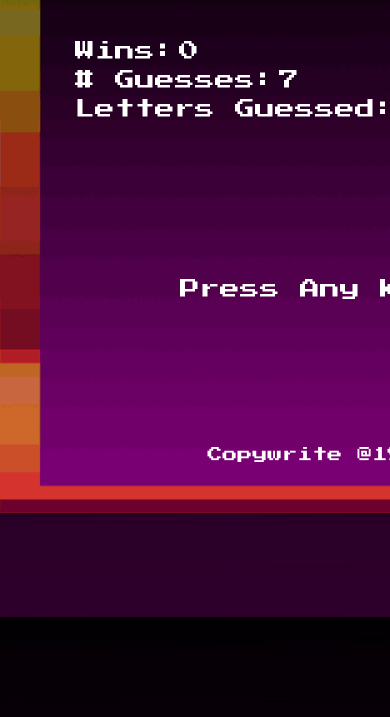
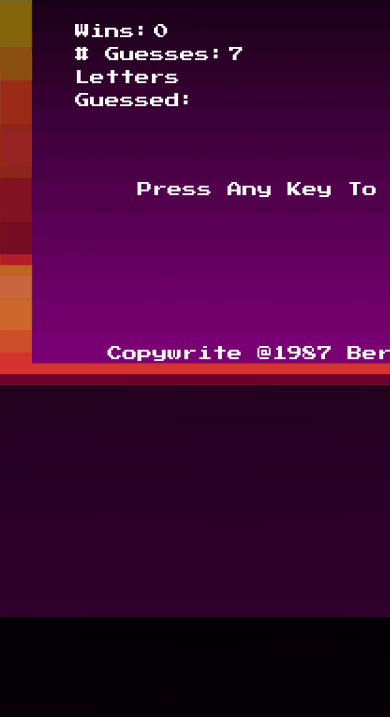
Before and after one commit to jonpber/Hangman-Game, a plain HTML site: page index.html in a window 390 px wide. Shown: the part 227-944 px from the top of the page. Drawn offline with nearby package versions, Linux system fonts and the light colour scheme.

Commit message:
added responsiveness for smaller screen

```diff
--- a/assets/css/style.css
+++ b/assets/css/style.css
@@ -15,7 +15,6 @@ body {
 	width: 1003px;
 	margin: 100px auto;
 	position: relative;
-
 }
 
 .container {
@@ -57,3 +56,41 @@ img {
 	width: 250px;
 	float: right;
 }
+
+@media screen and (max-width: 767px){
+	h1 {
+		font-size: 25px;
+	}
+
+	img {
+		width: 150px;
+		float: right;
+	}
+
+
+	p {
+		display: inline;
+	    font-size: 15px;
+	}
+
+	.tv {
+		background-image: url(../images/tv.png);
+		background-size: 80% 80%;
+		background-repeat: no-repeat;
+		height: 640px;
+		width: 1003px;
+		margin: 100px auto;
+		position: relative;
+	}
+
+	.container {
+		width: 500px;
+		margin-left: 60px;
+		padding-top: 5px;
+	}
+
+	.container {
+		padding-top: 0px;
+	}
+
+}
```
